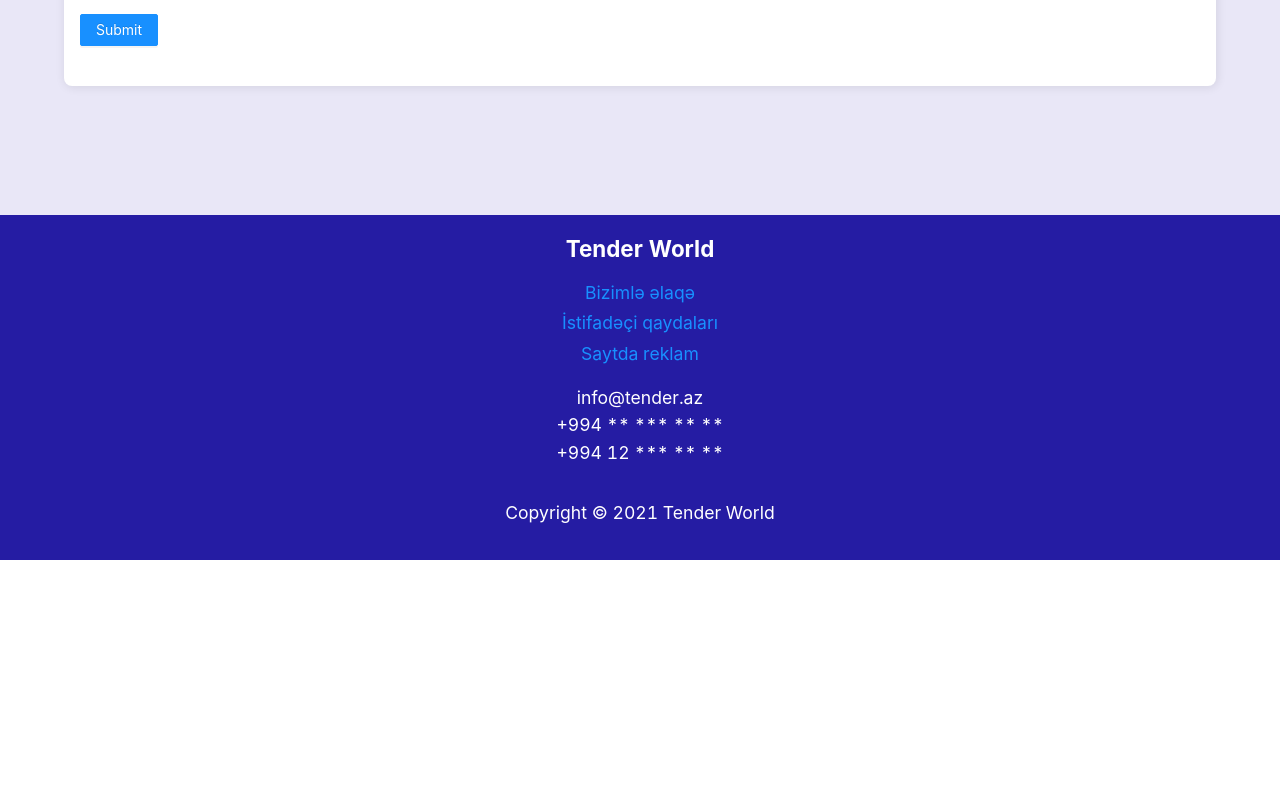
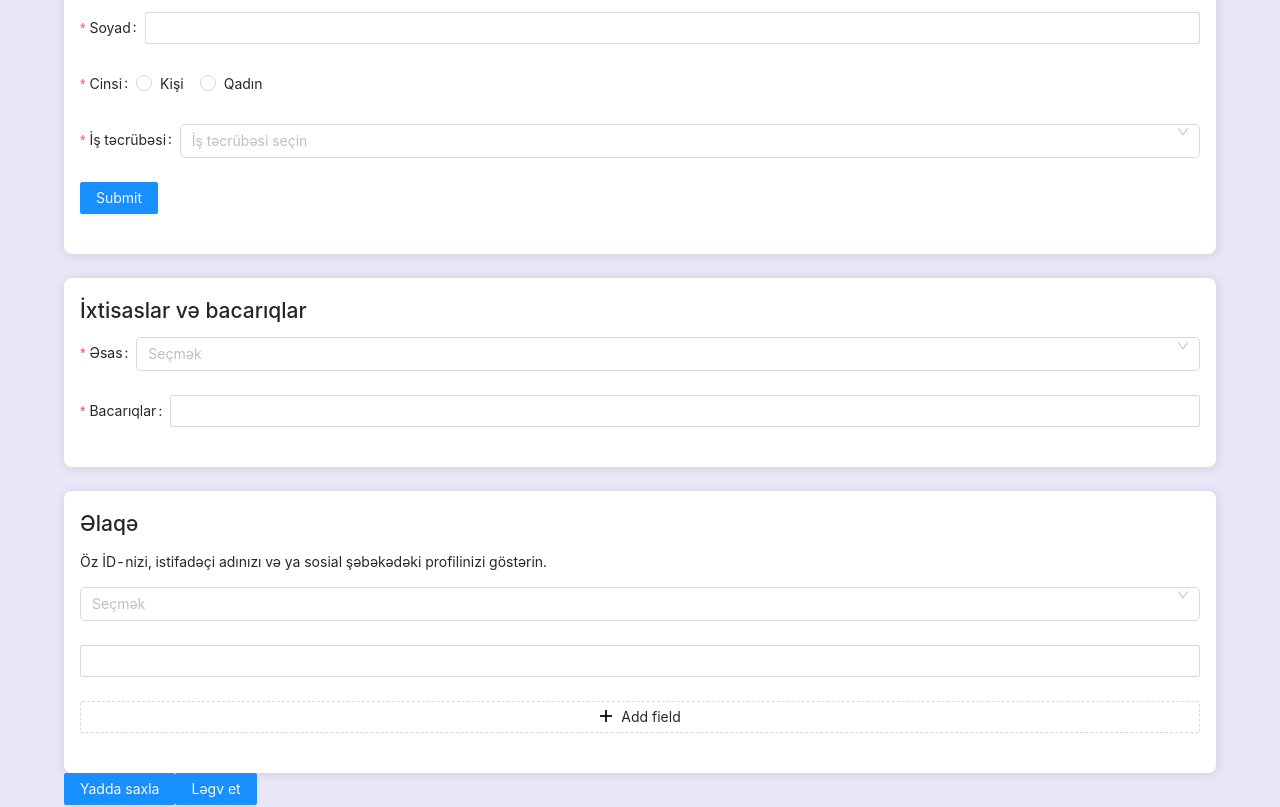
Before and after one commit to farhadamrah/tender, a React (Create React App) app: page /profile in a window 1280 px wide. Shown: the part 240-1047 px from the top of the page. Before the commit the page ends 800 px from the top, so only its background shows below. Built offline with nearby package versions, Linux system fonts and the light colour scheme; the HTML template or start-up script is replaced by a standard one.

Commit message:
version 1

```diff
--- a/src/Components/Main/MainPages/Profile/Profile.js
+++ b/src/Components/Main/MainPages/Profile/Profile.js
@@ -1,21 +1,41 @@
-import React from 'react';
+import React, { useState } from 'react';
 import './Profile.scss';
 import UploadProfile from './Upload';
-import { Form, Input, Button, Select } from 'antd';
+import { Form, Input, Button, Select, Radio, Space } from 'antd';
 import { FormInstance } from 'antd/lib/form';
+import { MinusCircleOutlined, PlusOutlined } from '@ant-design/icons';
 
 const Profile = () => {
+  const [radioValue, setRadioValue] = useState();
+  const onChange = (e) => {
+    console.log('radio checked', e.target.value);
+    setRadioValue(e.target.value);
+  };
+
   const { Option } = Select;
+  const { TextArea } = Input;
 
   return (
     <>
       <div className='profile-container'>
-        <div className='personal-information'>
-          <h1 className='personal-information__title'>Şəxsi məlumat</h1>
-          {/* <UploadProfile /> */}
-          <Form>
-            <Form.Item name='note' label='Note' rules={[{ required: true }]}>
+        <Form>
+          <div className='information-container'>
+            <h1 className='personal-information__title'>Şəxsi məlumat</h1>
+            {/* <UploadProfile /> */}
+            <Form.Item name='login' label='Login' rules={[{ required: true }]}>
               <Input />
+            </Form.Item>
+            <Form.Item name='ad' label='Ad' rules={[{ required: true }]}>
+              <Input />
+            </Form.Item>
+            <Form.Item name='soyad' label='Soyad' rules={[{ required: true }]}>
+              <Input />
+            </Form.Item>
+            <Form.Item name='cins' label='Cinsi' rules={[{ required: true }]}>
+              <Radio.Group onChange={onChange} value={radioValue}>
+                <Radio value={1}>Kişi</Radio>
+                <Radio value={2}>Qadın</Radio>
+              </Radio.Group>
             </Form.Item>
             <Form.Item
               name='təcrübə'
@@ -23,40 +43,128 @@ const Profile = () => {
               rules={[{ required: true }]}
             >
               <Select
-                placeholder='Select a option and change input text above'
+                placeholder='İş təcrübəsi seçin'
                 // onChange={this.onGenderChange}
                 allowClear
               >
-                <Option value='male'>male</Option>
-                <Option value='female'>female</Option>
-                <Option value='other'>other</Option>
+                <Option value='male'>1 ildən az</Option>
+                <Option value='female'>1-3 il</Option>
+                <Option value='other'>3-5 il</Option>
+                <Option value='other'>5-10 il</Option>
+                <Option value='other'>10 ildən artıq</Option>
               </Select>
             </Form.Item>
-            <Form.Item
-              noStyle
-              // shouldUpdate={(prevValues, currentValues) =>
-              //   prevValues.gender !== currentValues.gender
-              // }
-            >
-              {({ getFieldValue }) =>
-                getFieldValue('gender') === 'other' ? (
-                  <Form.Item
-                    name='customizeGender'
-                    label='Customize Gender'
-                    rules={[{ required: true }]}
-                  >
-                    <Input />
-                  </Form.Item>
-                ) : null
-              }
-            </Form.Item>
+
             <Form.Item>
               <Button type='primary' htmlType='submit'>
                 Submit
               </Button>
             </Form.Item>
-          </Form>
-        </div>
+          </div>
+
+          <div className='information-container'>
+            <h1 className='skills-information__title'>
+              İxtisaslar və bacarıqlar
+            </h1>
+            <Form.Item name='əsas' label='Əsas' rules={[{ required: true }]}>
+              <Select
+                placeholder='Seçmək'
+                // onChange={this.onGenderChange}
+                allowClear
+              >
+                <Option value='male'>1 ildən az</Option>
+                <Option value='female'>1-3 il</Option>
+                <Option value='other'>3-5 il</Option>
+                <Option value='other'>5-10 il</Option>
+                <Option value='other'>10 ildən artıq</Option>
+              </Select>
+            </Form.Item>
+            <Form.Item
+              name='bacarıqlar'
+              label='Bacarıqlar'
+              rules={[{ required: true }]}
+            >
+              <TextArea autoSize />
+            </Form.Item>
+          </div>
+
+          <div className='information-container'>
+            <h1 className='information-container__title'>Əlaqə</h1>
+            <p>
+              Öz İD-nizi, istifadəçi adınızı və ya sosial şəbəkədəki profilinizi
+              göstərin.
+            </p>
+            <Form.Item rules={[{ required: true, message: 'Missing input' }]}>
+              <Select
+                placeholder='Seçmək'
+                // onChange={this.onGenderChange}
+                allowClear
+              >
+                <Option value='male'>Telefon</Option>
+                <Option value='female'>E-mail</Option>
+                <Option value='other'>Veb sayt</Option>
+              </Select>
+            </Form.Item>
+            <Form.Item
+              rules={[{ required: true, message: 'Missing last name' }]}
+            >
+              <Input />
+            </Form.Item>
+
+            <Form.List name='contact'>
+              {(fields, { add, remove }) => (
+                <>
+                  {fields.map(({ key, name, fieldKey, ...restField }) => (
+                    <Space key={key} align='baseline'>
+                      <Form.Item
+                        {...restField}
+                        name={[name, 'first']}
+                        fieldKey={[fieldKey, 'first']}
+                        rules={[{ required: true, message: 'Missing input' }]}
+                      >
+                        <Select
+                          placeholder='Seçmək'
+                          // onChange={this.onGenderChange}
+                          allowClear
+                        >
+                          <Option value='male'>Telefon</Option>
+                          <Option value='female'>E-mail</Option>
+                          <Option value='other'>Veb sayt</Option>
+                        </Select>
+                      </Form.Item>
+                      <Form.Item
+                        {...restField}
+                        name={[name, 'last']}
+                        fieldKey={[fieldKey, 'last']}
+                        rules={[
+                          { required: true, message: 'Missing last name' },
+                        ]}
+                      >
+                        <Input />
+                      </Form.Item>
+                      <MinusCircleOutlined onClick={() => remove(name)} />
+                    </Space>
+                  ))}
+                  <Form.Item>
+                    <Button
+                      type='dashed'
+                      onClick={() => add()}
+                      block
+                      icon={<PlusOutlined />}
+                    >
+                      Add field
+                    </Button>
+                  </Form.Item>
+                </>
+              )}
+            </Form.List>
+          </div>
+        </Form>
+
+        <Form.Item>
+          <Button type='primary'>Yadda saxla</Button>
+          <Button type='primary'>Ləgv et</Button>
+        </Form.Item>
       </div>
     </>
   );
--- a/src/Components/Main/MainPages/Profile/Profile.scss
+++ b/src/Components/Main/MainPages/Profile/Profile.scss
@@ -1,12 +1,15 @@
 .profile-container {
   margin-top: 5rem;
 
-  .personal-information {
+  .information-container {
     background-color: white;
     display: flex;
     flex-direction: column;
     padding: 1rem;
     border-radius: 0.5rem;
-    box-shadow: 1px 1px 10px 1px rgba(0, 0, 0, 0.082);
+    box-shadow: 1px 1px 10px 1px rgba(0, 0, 0, 0.096);
+  }
+  .information-container:not(:last-child) {
+    margin-bottom: 1.5rem;
   }
 }
```
